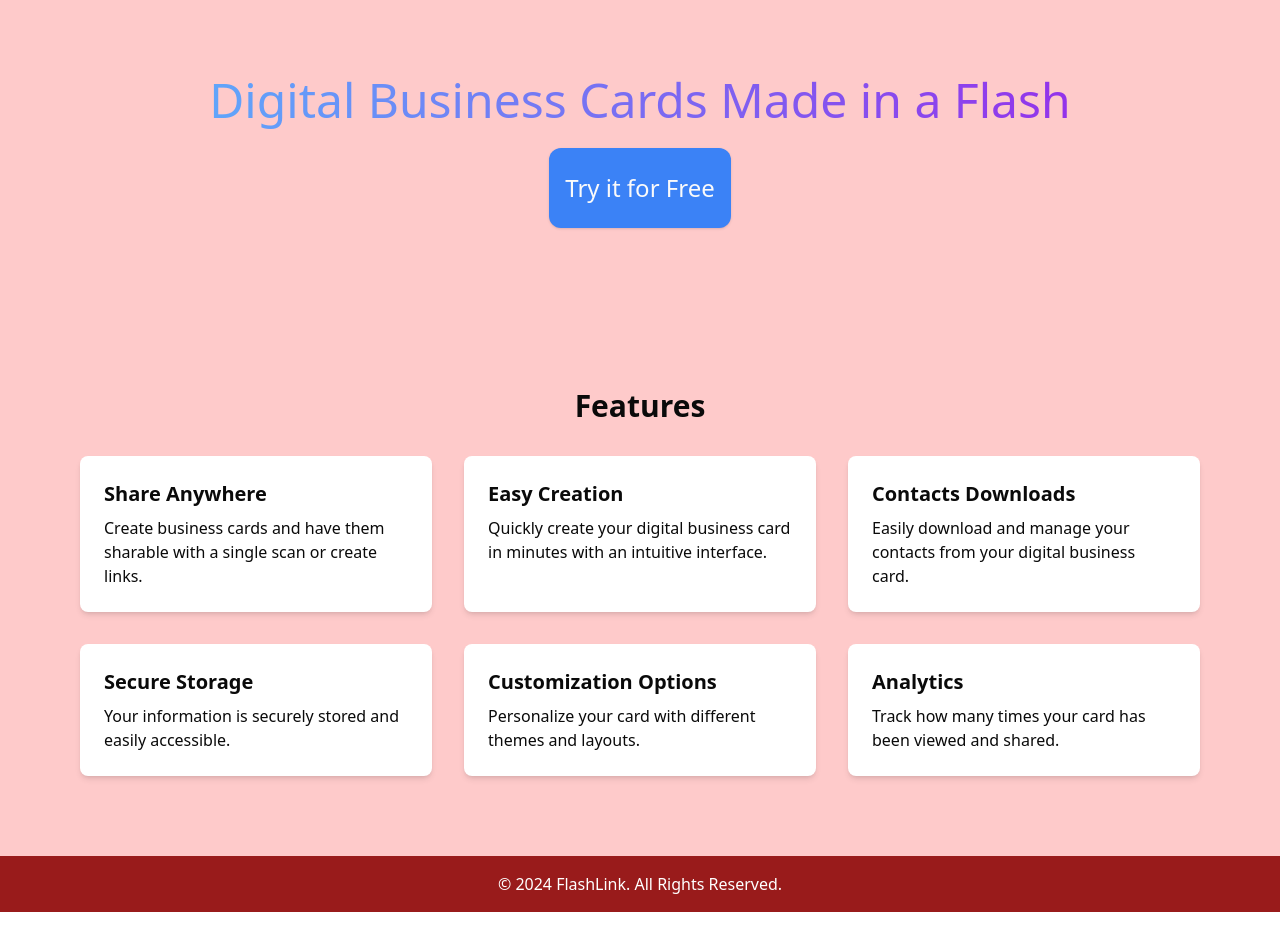
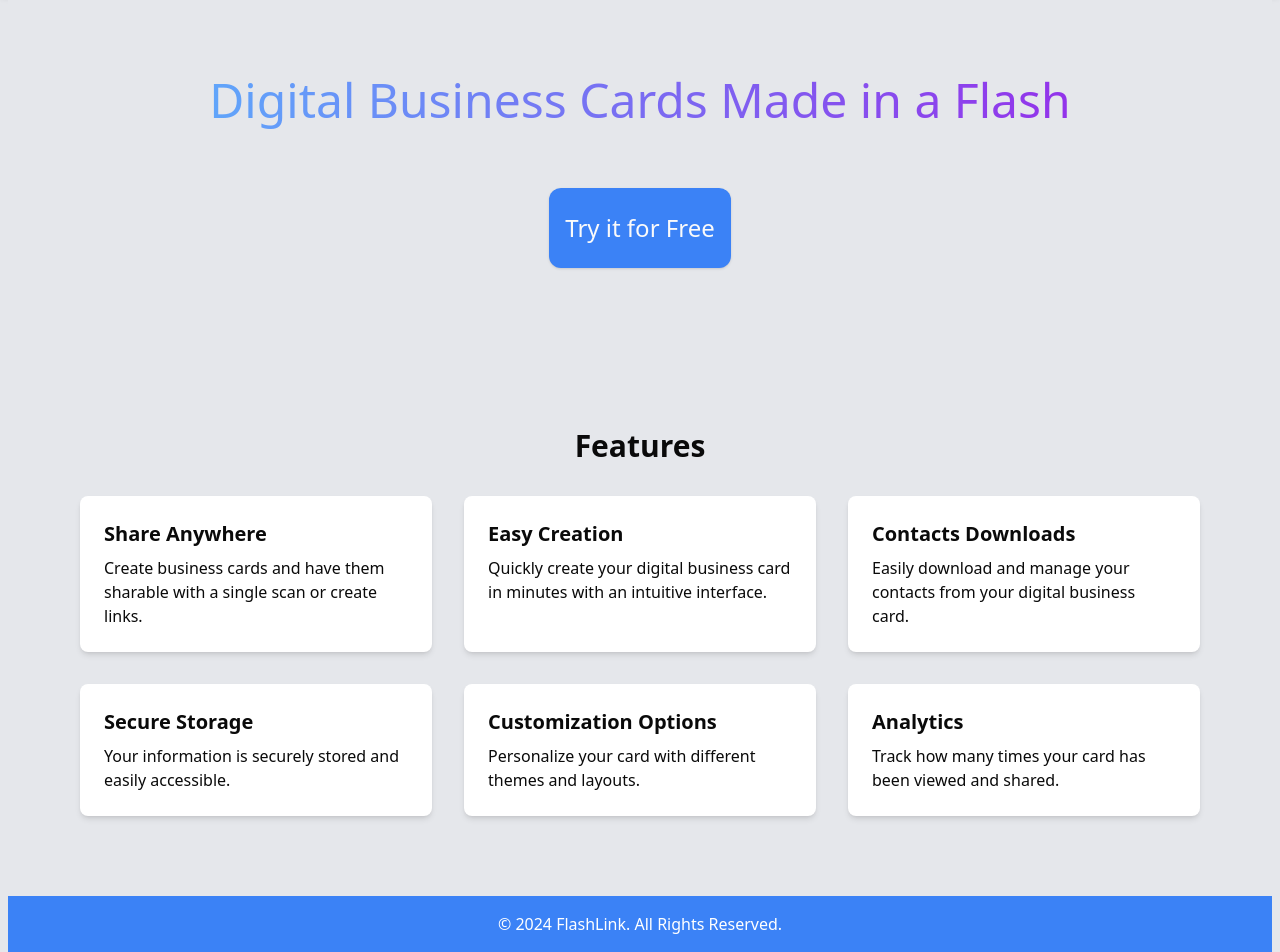
Before and after one commit to eathren/flashlink, a React (Vite) app: page / in a window 1280 px wide. Shown: the part 65-1017 px from the top of the page. Before the commit the page ends 977 px from the top, so only its background shows below. Built offline with nearby package versions, Linux system fonts and the light colour scheme; no server answers.

Commit message:
fix home page

```diff
--- a/src/routes/__root.tsx
+++ b/src/routes/__root.tsx
@@ -14,9 +14,10 @@ export const Route = createRootRouteWithContext<RouterContext>()({
       <div className="bg-gray-200 min-h-screen">
         <Header />
         <hr />
-        <div className=" ">
+        <div className=" px-2 ">
           <Outlet />
         </div>
+
         {process.env.NODE_ENV === 'development' && <TanStackRouterDevtools />}
       </div>
     )
--- a/src/routes/index.tsx
+++ b/src/routes/index.tsx
@@ -9,15 +9,15 @@ import Feature from '@/components/ui/feature'
 
 const Index = () => {
   return (
-    <div className="flex flex-col bg-red-200 min-h-screen">
+    <div className="flex flex-col bg-gray-200 min-h-screen">
       {/* Header Section */}
-      <header className=" text-center py-20">
-        <div>
+      <header className=" text-center py-20 ">
+        <div className="mb-10">
           <span className="bg-clip-text text-transparent bg-gradient-to-r from-blue-400   to-purple-600 text-5xl">
             Digital Business Cards Made in a Flash
           </span>
         </div>
-        <Link to="create-free">
+        <Link to="sign-up">
           <Button variant="default" className="mt-6 h-20 rounded-xl text-2xl  ">
             Try it for Free
           </Button>
@@ -25,7 +25,7 @@ const Index = () => {
       </header>
 
       {/* Features Section */}
-      <section className="flex-1 bg-red-200 py-20">
+      <section className="flex-1 bg-gray-200 py-20">
         <div className="max-w-6xl mx-auto px-4">
           <h2 className="text-3xl font-bold text-center mb-8">Features</h2>
           <div className="grid grid-cols-1 md:grid-cols-2 lg:grid-cols-3 gap-8">
@@ -58,7 +58,7 @@ const Index = () => {
       </section>
 
       {/* Footer Section */}
-      <footer className="bg-red-800 text-white text-center py-4">
+      <footer className="bg-theme-500 text-white text-center py-4">
         <p>&copy; {new Date().getFullYear()} FlashLink. All Rights Reserved.</p>
       </footer>
     </div>
```
